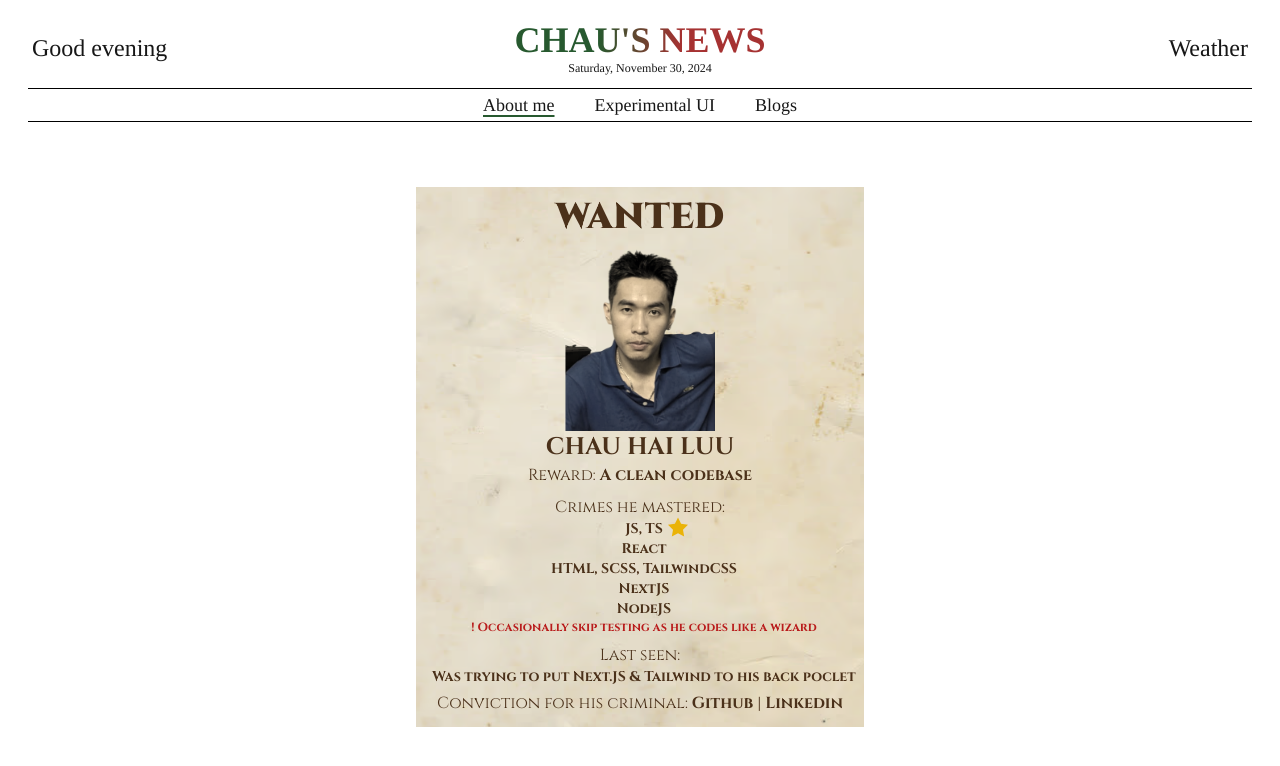
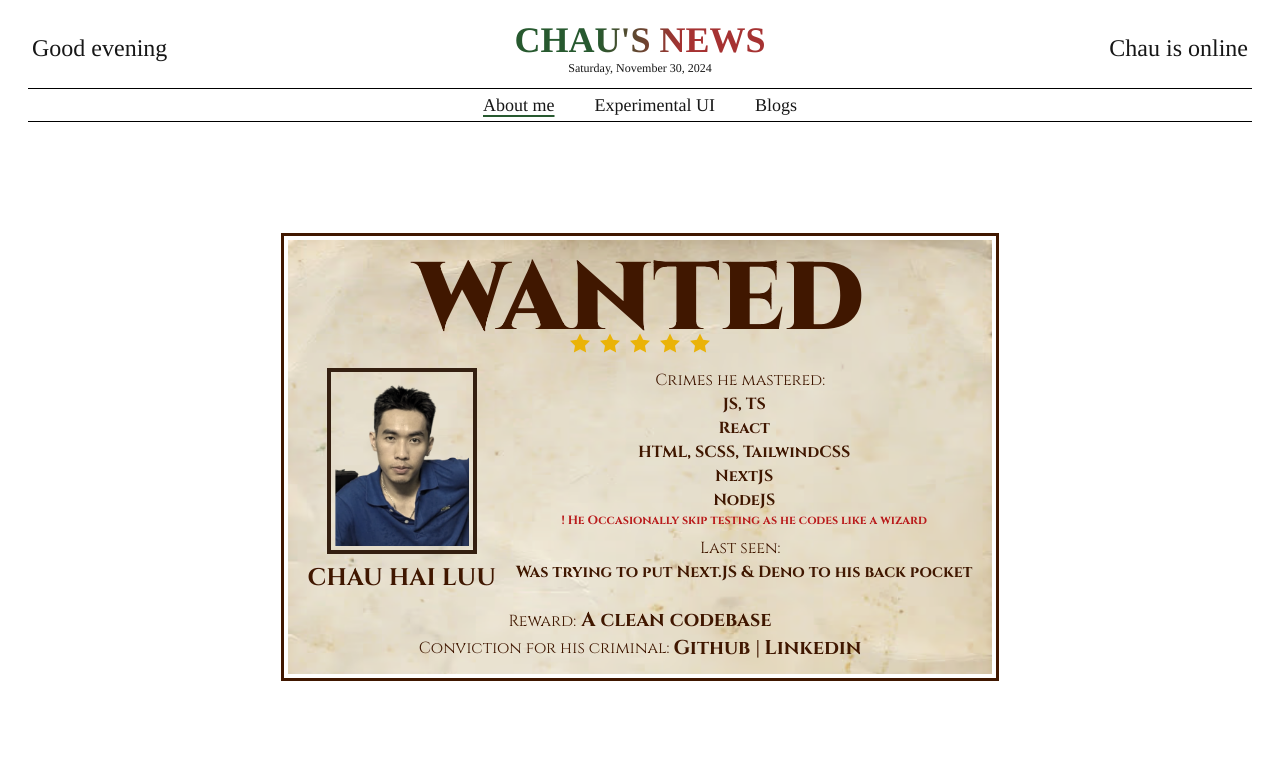
Before and after one commit to haichau2412/tech-diary, a Next.js app: page /aboutme in a window 1280 px wide. Shown: the top 766 px of the page. Built offline with nearby package versions, Linux system fonts and the light colour scheme.

Commit message:
chore: update wanted banner

```diff
--- a/deno.json
+++ /dev/null
@@ -1,5 +0,0 @@
-{
-  "imports": {
-    "@std/http": "jsr:@std/http@^1.0.11"
-  }
-}
--- /dev/null
+++ b/src/app/blog/dummy1/page.tsx
@@ -0,0 +1,3 @@
+export default function Dummy1() {
+  return <div>Dummy</div>;
+}
--- /dev/null
+++ b/src/app/blog/layout.tsx
@@ -0,0 +1,90 @@
+import SlideNav from "@/components/slideNav.tsx";
+const DUMMY_DATA = [
+  {
+    id: "9e6da701-1c9b-4d46-a63e-ec7353f73a35",
+    title: "Mobile first experiments",
+  },
+  {
+    id: "d011bcac-4d5a-43ef-837a-1e04780c20f4",
+    title: "Item title",
+  },
+  {
+    id: "789beece-f8b1-463c-a4e5-7495b41f3d1c",
+    title: "Item title",
+  },
+  {
+    id: "6a4096a9-2d6e-4953-aee8-a9e0e120f803",
+    title: "Item title",
+  },
+  {
+    id: "e4a8c8b4-29f1-46ca-8a12-c598bfbf9455",
+    title: "Item title",
+  },
+  {
+    id: "82a0f8a7-58fa-44ae-949d-7f94e442e0ab",
+    title: "Item title",
+  },
+  {
+    id: "5a014c2f-9f3e-4478-aebb-c77c4dda2174",
+    title: "Item title",
+  },
+  {
+    id: "dde7e6a5-c3f7-4771-8dc8-756749b077e5",
+    title: "Item title",
+  },
+  {
+    id: "999ae62a-6a41-4139-84c3-97b064c38cc5",
+    title: "Item title",
+  },
+  {
+    id: "3e16a104-51ae-4c90-90dc-40b5a767ece4",
+    title: "Item title",
+  },
+  {
+    id: "d5209706-97d0-4296-b59c-52b58b8c3882",
+    title: "Item title",
+  },
+  {
+    id: "9a975341-8db9-48c6-baed-4937bb6f4769",
+    title: "Item title",
+  },
+  {
+    id: "e0e717ae-cd14-492f-b4c6-feb3cceaa916",
+    title: "Item title",
+  },
+  {
+    id: "c1d6ee14-3766-43e7-ac83-843b9774cff7",
+    title: "Item title",
+  },
+  {
+    id: "cc2da180-66d7-4c01-a6f4-dadfc858a760",
+    title: "Item title",
+  },
+  {
+    id: "c904d740-dc45-4b9e-b1e4-2a79ba8d8fce",
+    title: "Item title",
+  },
+  {
+    id: "ee95b6e7-961d-4be3-a6bd-0152d991a003",
+    title: "Item title",
+  },
+  {
+    id: "9533b63f-5ea2-4bb7-be9a-8f709d074556",
+    title: "Item title",
+  },
+];
+
+//content
+
+export default function Blog({
+  children,
+}: Readonly<{
+  children: React.ReactNode;
+}>) {
+  return (
+    <>
+      <SlideNav items={DUMMY_DATA} />
+      {children}
+    </>
+  );
+}
--- a/src/app/blog/page.tsx
+++ b/src/app/blog/page.tsx
@@ -1,79 +1,7 @@
-import SlideNav from "@/components/slideNav.tsx";
-const DUMMY_DATA = [
-  {
-    id: "9e6da701-1c9b-4d46-a63e-ec7353f73a35",
-    title: "Mobile first experiments",
-  },
-  {
-    id: "d011bcac-4d5a-43ef-837a-1e04780c20f4",
-    title: "Item title",
-  },
-  {
-    id: "789beece-f8b1-463c-a4e5-7495b41f3d1c",
-    title: "Item title",
-  },
-  {
-    id: "6a4096a9-2d6e-4953-aee8-a9e0e120f803",
-    title: "Item title",
-  },
-  {
-    id: "e4a8c8b4-29f1-46ca-8a12-c598bfbf9455",
-    title: "Item title",
-  },
-  {
-    id: "82a0f8a7-58fa-44ae-949d-7f94e442e0ab",
-    title: "Item title",
-  },
-  {
-    id: "5a014c2f-9f3e-4478-aebb-c77c4dda2174",
-    title: "Item title",
-  },
-  {
-    id: "dde7e6a5-c3f7-4771-8dc8-756749b077e5",
-    title: "Item title",
-  },
-  {
-    id: "999ae62a-6a41-4139-84c3-97b064c38cc5",
-    title: "Item title",
-  },
-  {
-    id: "3e16a104-51ae-4c90-90dc-40b5a767ece4",
-    title: "Item title",
-  },
-  {
-    id: "d5209706-97d0-4296-b59c-52b58b8c3882",
-    title: "Item title",
-  },
-  {
-    id: "9a975341-8db9-48c6-baed-4937bb6f4769",
-    title: "Item title",
-  },
-  {
-    id: "e0e717ae-cd14-492f-b4c6-feb3cceaa916",
-    title: "Item title",
-  },
-  {
-    id: "c1d6ee14-3766-43e7-ac83-843b9774cff7",
-    title: "Item title",
-  },
-  {
-    id: "cc2da180-66d7-4c01-a6f4-dadfc858a760",
-    title: "Item title",
-  },
-  {
-    id: "c904d740-dc45-4b9e-b1e4-2a79ba8d8fce",
-    title: "Item title",
-  },
-  {
-    id: "ee95b6e7-961d-4be3-a6bd-0152d991a003",
-    title: "Item title",
-  },
-  {
-    id: "9533b63f-5ea2-4bb7-be9a-8f709d074556",
-    title: "Item title",
-  },
-];
+"use client";
 
-export default function Blog() {
-  return <SlideNav items={DUMMY_DATA} />;
-}
+const Home = () => {
+  return <div>haha</div>;
+};
+
+export default Home;
--- a/src/app/globals.css
+++ b/src/app/globals.css
@@ -10,6 +10,7 @@
   --themeBrownLight: #f2a25c;
   --themeBrown: #a6653f;
   --themeRed: #a63232;
+  --bannerDominantColor: #401700;
 }
 
 /* @media (prefers-color-scheme: dark) {
@@ -61,13 +62,14 @@ body {
   }
 
   .starAfter {
-    @apply relative w-fit;
+    @apply flex w-fit flex-col items-center;
 
     &::after {
       content: "";
+      display: block;
       mask-image: url("../assets/svg/star.svg");
-      mask-size: contain;
-      @apply absolute right-[-25px] top-[-2px] block h-5 w-5 bg-yellow-500;
+      mask-repeat: repeat;
+      @apply block h-[20px] w-[150px] translate-y-[-8px] bg-yellow-500 sm:translate-y-[-15px];
     }
   }
 
@@ -83,14 +85,18 @@ body {
   }
 
   .wantedContainer {
+    @apply p-1 outline;
     background-image: url("../assets/paper.avif");
     background-repeat: no-repeat;
-    background-position: center;
+    background-size: cover;
     max-width: fit-content;
-    color: #4b311a;
-
+    color: var(--bannerDominantColor);
+    outline-color: var(--bannerDominantColor);
+    outline-offset: 4px;
     img {
-      filter: grayscale(30%) sepia(60%);
+      @apply border-4 p-1;
+      border-color: var(--bannerDominantColor);
+      filter: grayscale(10%) sepia(50%);
     }
   }
 }
--- a/src/components/header.tsx
+++ b/src/components/header.tsx
@@ -59,7 +59,7 @@ const Header = () => {
         <div className="text-xs">{dateStr}</div>
       </div>
       <div className="text-bold flex-grow basis-0 text-right text-sm sm:text-2xl">
-        Weather
+        Chau is online
       </div>
     </div>
   );
--- a/src/components/slideNav.tsx
+++ b/src/components/slideNav.tsx
@@ -1,5 +1,6 @@
 "use client";
 import { useRef } from "react";
+import Link from "next/link";
 
 const SlideNav = ({
   items,
@@ -12,7 +13,7 @@ const SlideNav = ({
   const currentRef = useRef<HTMLDivElement>(null);
 
   return (
-    <div className="relative">
+    <div className="relative max-w-full">
       <div
         ref={currentRef}
         className="flex snap-x snap-mandatory gap-2 overflow-x-scroll scroll-smooth"
@@ -20,12 +21,14 @@ const SlideNav = ({
       >
         {items.map((i) => {
           return (
+            <Link key={i.id} href={"/blog/dummy1"}>
               <div
                 key={i.id}
                 className="grid aspect-[3/2] w-[150px] flex-shrink-0 snap-start place-content-center truncate text-wrap rounded-md bg-red-300"
               >
                 {i.title}
               </div>
+            </Link>
           );
         })}
       </div>
--- a/src/components/wantedBanner.tsx
+++ b/src/components/wantedBanner.tsx
@@ -1,3 +1,5 @@
+"use client";
+
 import { Cinzel } from "next/font/google";
 import Image from "next/image";
 import criminalPic from "@/assets/human.png";
@@ -7,14 +9,19 @@ const anton = Cinzel({
   weight: ["400", "500", "900", "700"],
 });
 
+const dummy = new Array(5).fill("s");
+
 export default function WantedBanner() {
   return (
     <div
-      className={`${anton.className} wantedContainer mx-2 flex flex-col items-center justify-center p-2`}
+      className={`${anton.className} wantedContainer mx-2 flex flex-col items-center justify-center px-5 py-3`}
     >
-      <div className="text-center text-4xl font-black uppercase leading-tight">
+      <div className="starAfter text-center text-6xl font-black uppercase leading-none sm:text-8xl">
         Wanted
       </div>
+
+      <div className="flex flex-col items-stretch gap-3 sm:flex-row">
+        <div className="flex flex-col justify-between">
           <Image
             role="presentation"
             priority={false}
@@ -23,29 +30,36 @@ export default function WantedBanner() {
             width={150}
             alt="Developer's potrait"
           />
-      <p className="text-center text-2xl font-bold uppercase">Chau Hai Luu</p>
-      <div>
-        <span className="text-center">Reward:</span>
-        <span className="font-bold"> A clean codebase</span>
+          <p className="mt-2 text-center text-xl font-bold uppercase sm:text-2xl">
+            Chau Hai Luu
+          </p>
         </div>
-      <div className="mt-2">Crimes he mastered:</div>
-      <ul className="ml-2 flex flex-col items-center text-sm font-bold">
-        <li className="starAfter">JS, TS</li>
+        <div className="flex flex-col items-center text-center text-sm sm:text-base">
+          <p className="text-base">Crimes he mastered:</p>
+          <ul className="ml-2 flex flex-col items-center font-bold">
+            <li>JS, TS</li>
             <li>React</li>
             <li>HTML, SCSS, TailwindCSS</li>
             <li>NextJS</li>
             <li>NodeJS</li>
             <li className="text-xs text-red-700">
-          ! Occasionally skip testing as he codes like a wizard
+              ! He Occasionally skip testing as he codes like a wizard
             </li>
           </ul>
-      <p className="mt-2">Last seen:</p>
-      <p className="ml-2 text-sm font-bold">
-        Was trying to put Next.JS & Tailwind to his back poclet
+          <p className="mt-2 text-base">Last seen:</p>
+          <p className="ml-2 font-bold">
+            Was trying to put Next.JS & Deno to his back pocket
           </p>
-      <div>
-        <p className="inline">Conviction for his criminal: </p>
-        <div className="mb-0 inline-flex items-end justify-center gap-1 py-1 font-bold">
+        </div>
+      </div>
+      <div className="mt-3">
+        <span>Reward:</span>
+        <span className="font-bold sm:text-xl"> A clean codebase</span>
+      </div>
+
+      <div className="flex flex-col items-center  sm:flex-row">
+        <p>Conviction for his criminal: </p>
+        <div className="ml-1 flex justify-center gap-1 font-bold sm:text-xl">
           <a className="github socialLink">Github</a>
           <a className="linkedIn socialLink">Linkedin</a>
         </div>
```
Also changed, not shown: src/assets/svg/star.svg, 1 other file (tests, documents, lock files or other folders). Lines whose indentation alone changed are shown as unchanged.
